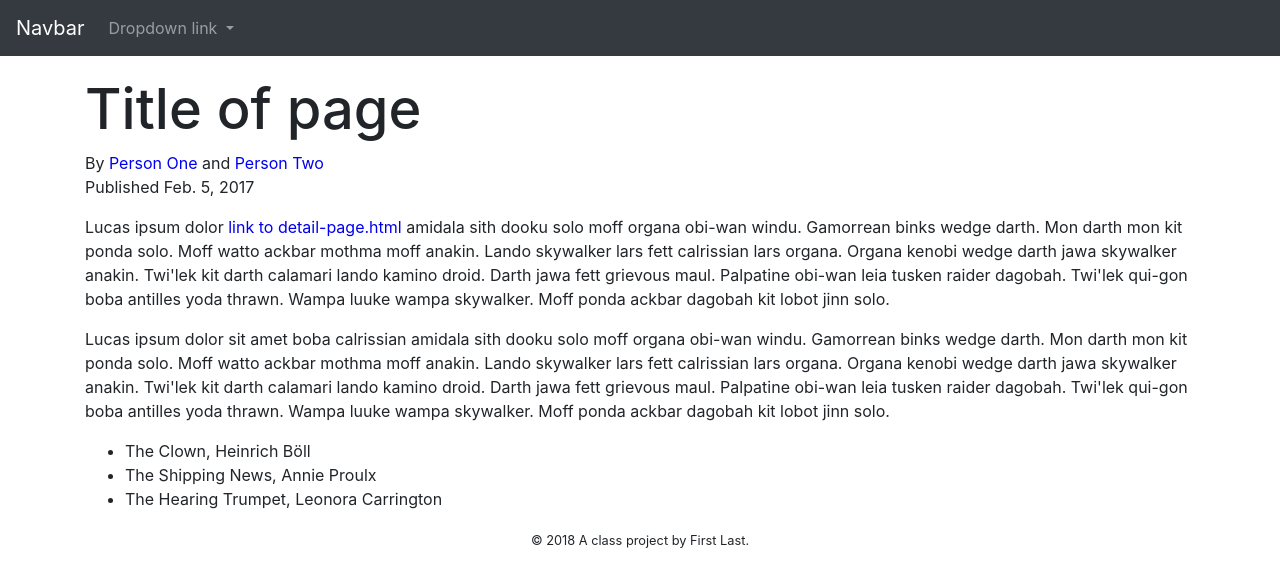
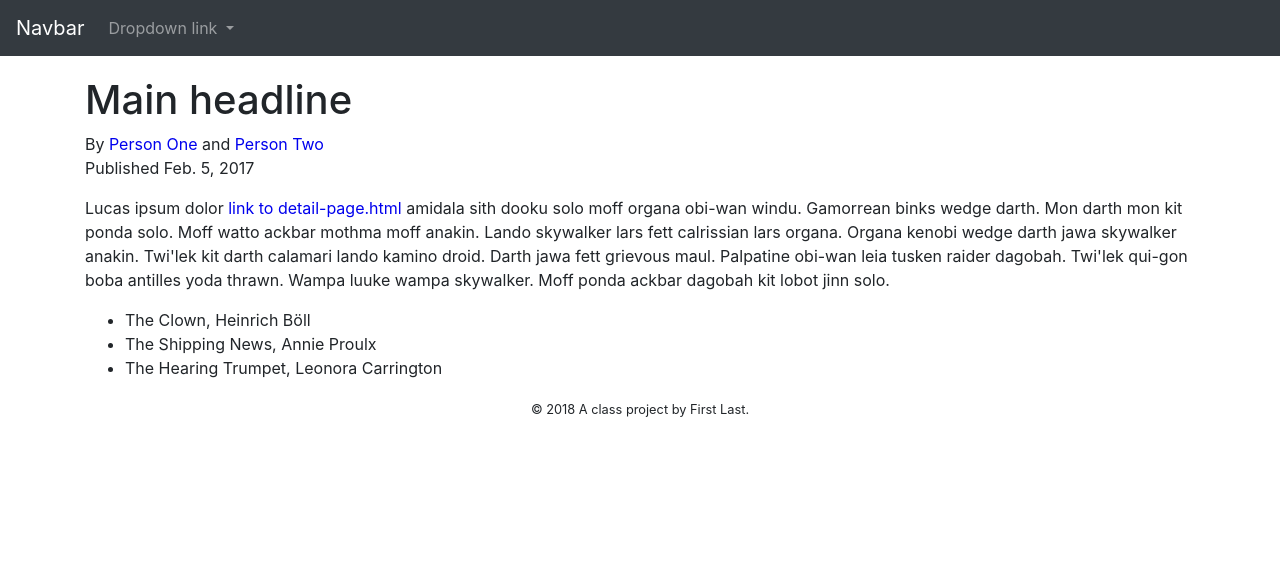
Before and after one commit to utdata/icj-project-template, a website: page docs/index.html in a window 1280 px wide. Drawn offline with Linux system fonts and the light colour scheme.

Commit message:
readme updates, removes article scss, fixes index code

```diff
--- a/docs/index.html
+++ b/docs/index.html
@@ -34,22 +34,23 @@
 
 
 
-<article class="container">
+<div class="container">
   <div class="row">
-    <div class="col-lg-12 interative-header">
-    <h1 id="pagetitle">Title of page</h1>
+    <div class="col">
+    <h1>Main headline</h1>
     <p class="author">By
       <a href="https://twitter.com/XXXXXXXXXXXXX" target="_blank">Person One</a> and
       <a href="https://twitter.com/XXXXXXXXXXXXX" target="_blank">Person Two</a>
       <br> Published Feb. 5, 2017
     </p>
+    </div>
+  </div>
+  <div class="row">
+    <div class="col">
     <p>
       Lucas ipsum dolor <a href="detail-page.html">link to detail-page.html</a> amidala sith dooku solo moff organa obi-wan windu. Gamorrean binks wedge darth. Mon darth mon kit ponda solo. Moff watto ackbar mothma moff anakin. Lando skywalker lars fett calrissian lars organa. Organa kenobi wedge darth jawa skywalker anakin. Twi'lek kit darth calamari lando kamino droid. Darth jawa fett grievous maul. Palpatine obi-wan leia tusken raider dagobah. Twi'lek qui-gon boba antilles yoda thrawn. Wampa luuke wampa skywalker. Moff ponda ackbar dagobah kit lobot jinn solo.
-      </p>
-      <p>
-        Lucas ipsum dolor sit amet boba calrissian amidala sith dooku solo moff organa obi-wan windu. Gamorrean binks wedge darth. Mon darth mon kit ponda solo. Moff watto ackbar mothma moff anakin. Lando skywalker lars fett calrissian lars organa. Organa kenobi wedge darth jawa skywalker anakin. Twi'lek kit darth calamari lando kamino droid. Darth jawa fett grievous maul. Palpatine obi-wan leia tusken raider dagobah. Twi'lek qui-gon boba antilles yoda thrawn. Wampa luuke wampa skywalker. Moff ponda ackbar dagobah kit lobot jinn solo.
-        </p>
-          <ul>
+    </p>
+      <ul>
 
           <li>The Clown, Heinrich Böll</li>
 
@@ -58,10 +59,9 @@
           <li>The Hearing Trumpet, Leonora Carrington</li>
 
      </ul>
-
     </div>
   </div>
-  </article>
+</div>
 
 
   <p id="legal" class="center-block text-center">
--- a/src/scss/_article.scss
+++ /dev/null
@@ -1,5 +0,0 @@
-/* article */
-
-h1#pagetitle {
-  font-size: 3.5rem;
-}
--- a/src/scss/_nav.scss
+++ b/src/scss/_nav.scss
@@ -1,3 +1,5 @@
+/* nav */
+
 .navbar {
   margin-bottom: 20px;
 }
--- a/src/scss/main.scss
+++ b/src/scss/main.scss
@@ -19,5 +19,4 @@ $link-hover-color: red;
 // @import "../../node_modules/bootstrap/scss/mixins";
 
 // Import partials
-@import "article";
 @import "nav";
```
Also changed, not shown: src/njk/index.html (+10 -10 lines), README.md, docs/css/main.css.
